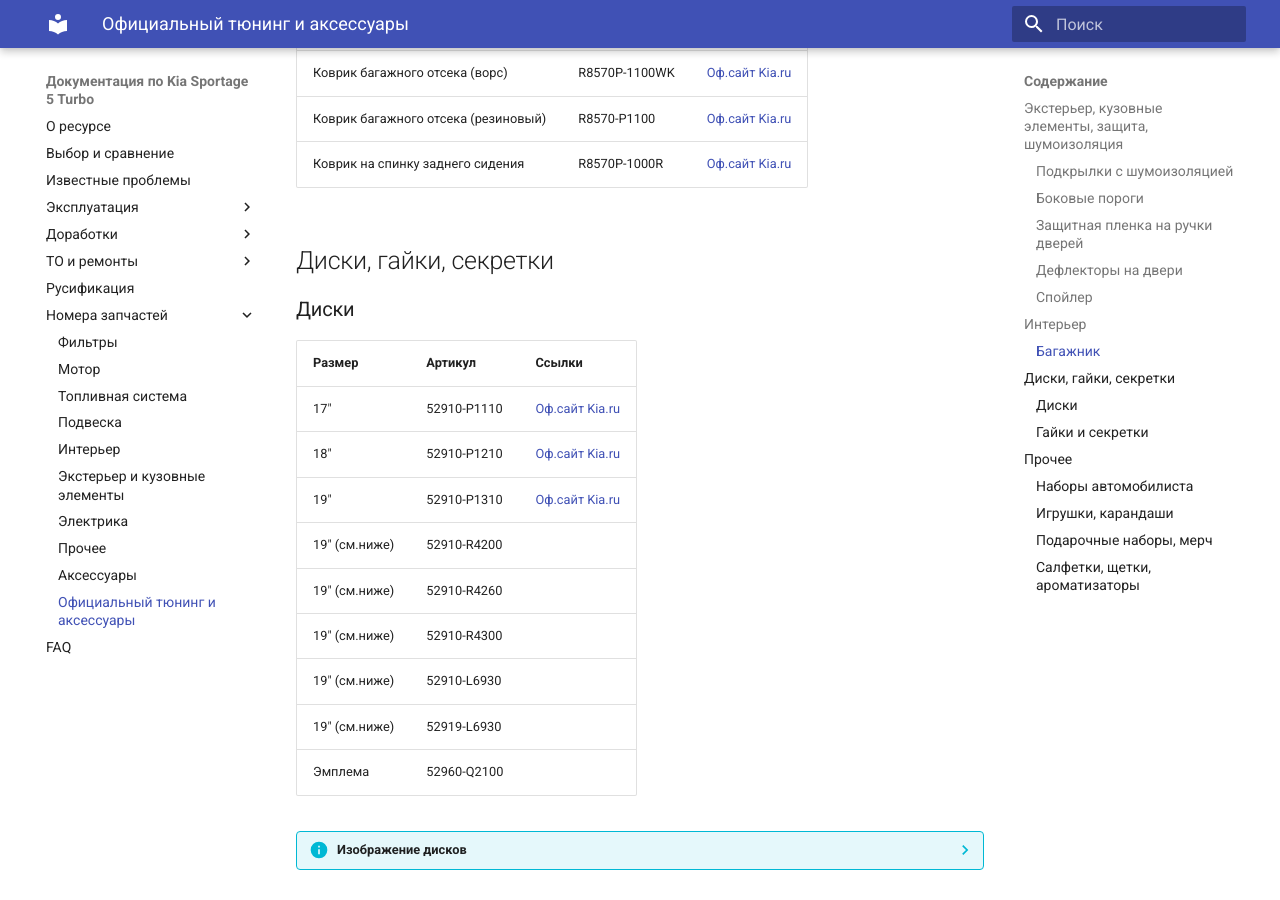
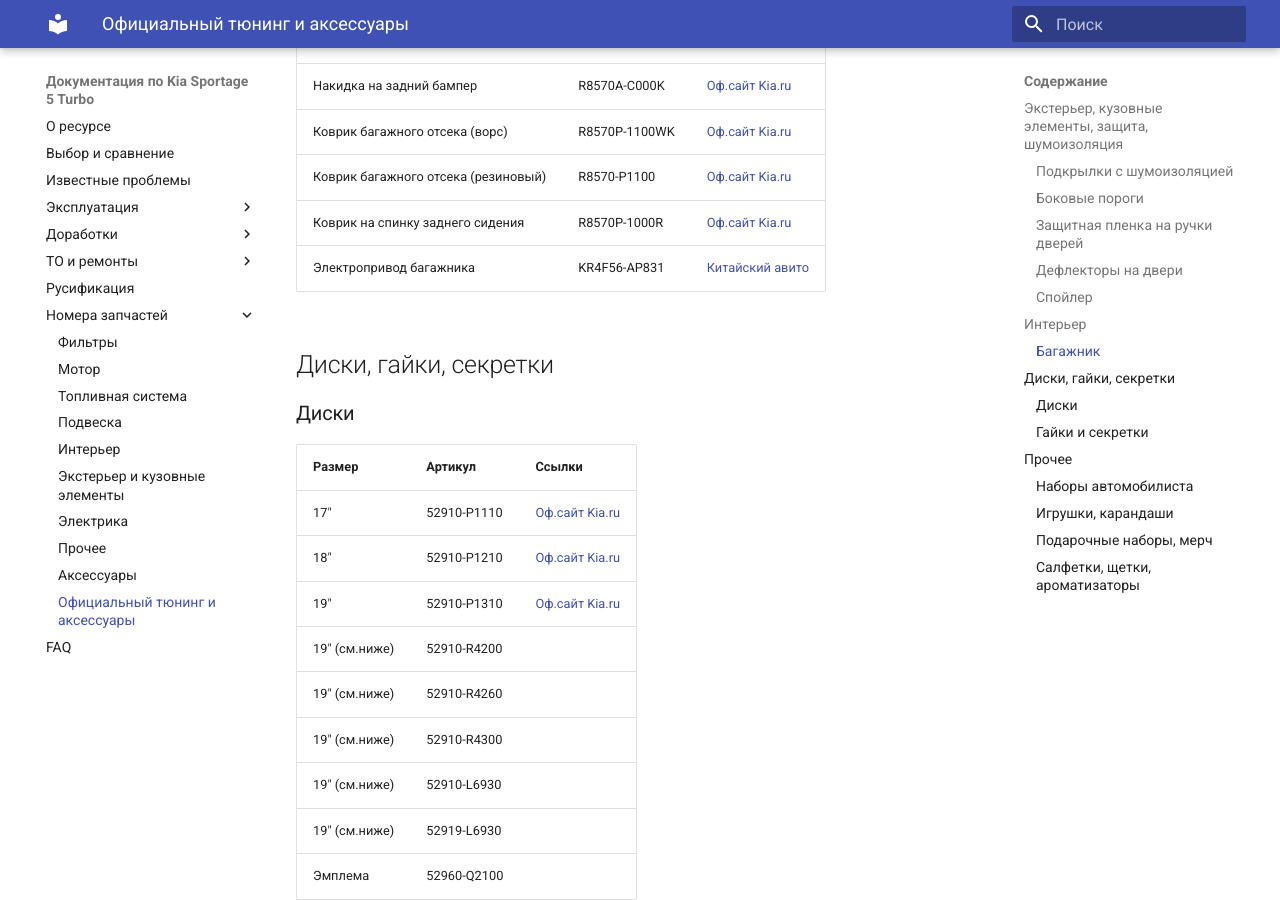
Before and after one commit to kia-sportage-docs/kia-sport5-docs, an MkDocs documentation site: the page built from docs/part/official_tuning.md, in a window 1280 px wide and 900 px high, scrolled down 1747 px. Built offline with MkDocs 1.6.1 and Material for MkDocs 9.7.7, drawn with Linux system fonts in a browser that asks for light colours; some of the changed text lies outside the part shown.

Commit message:
новые оф.аксессуары

```diff
--- a/docs/part/official_tuning.md
+++ b/docs/part/official_tuning.md
@@ -19,7 +19,12 @@
  Артикул | Ссылки | Комментарий |
 |---|---|---|
 | R8650-P1000 | [Оф.сайт Kia.ru](https://www.kia.ru/service/accessories/R8650P1000/) | **Информация о совместимости не подтверждена** |
-| KR4F37-AP835 |||
+| KR4F37-AP835 | [Китайский авито](https://www.goofish.com/item?spm=a21ybx.personal.feeds.5.fdff6ac2bfnfSn&id=971696335272&categoryId=50023914)||
+
+??? info "Пороги KR4F37-AP835"
+    ![images](../images/KR4F37-AP835_1.avif)
+    ![images](../images/KR4F37-AP835_2.avif)
+    ![images](../images/KR4F37-AP835_3.avif)
 
 ### Защитная пленка на ручки дверей
 
@@ -50,7 +55,7 @@
 | Коврик багажного отсека (ворс) | R8570P-1100WK | [Оф.сайт Kia.ru](https://www.kia.ru/service/accessories/R8570P1100WK/) |
 | Коврик багажного отсека (резиновый) | R8570-P1100 | [Оф.сайт Kia.ru](https://www.kia.ru/service/accessories/R8570P1100/) |
 | Коврик на спинку заднего сидения | R8570P-1000R | [Оф.сайт Kia.ru](https://www.kia.ru/service/accessories/R8570P1000R/) |
-
+| Электропривод багажника| KR4F56-AP831 | [Китайский авито](https://www.goofish.com/item?spm=a21ybx.item.itemCnxh.23.6aca3da6ZFxnju&id=896423423175&categoryId=0)
 
 ## Диски, гайки, секретки
 ### Диски
```
